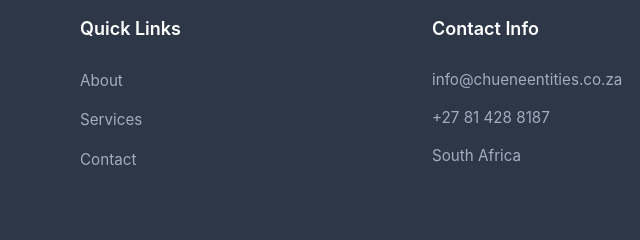
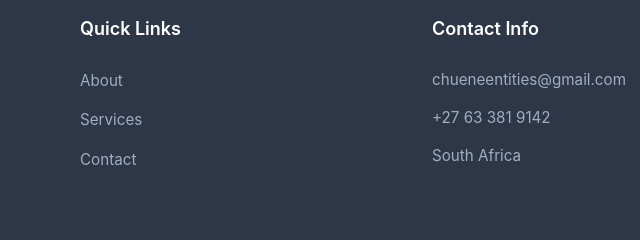
Before and after one commit to Puseletso12/chuene-entities, a plain HTML site: page index.html in a window 1280 px wide. Shown: the part 3016-3256 px from the top of the page, 640-1280 px from the left. Drawn offline with nearby package versions, Linux system fonts and the light colour scheme.

Commit message:
contact info change

```diff
--- a/index.html
+++ b/index.html
@@ -379,10 +379,10 @@
             <ul class="footer-contact">
               <li>
                 <a href="mailto:info@chueneentities.co.za"
-                  >info@chueneentities.co.za</a
+                  >chueneentities@gmail.com</a
                 >
               </li>
-              <li><a href="tel:+27814288187">+27 81 428 8187</a></li>
+              <li><a href="tel:+27814288187">+27 63 381 9142</a></li>
               <li>South Africa</li>
             </ul>
           </div>
```
